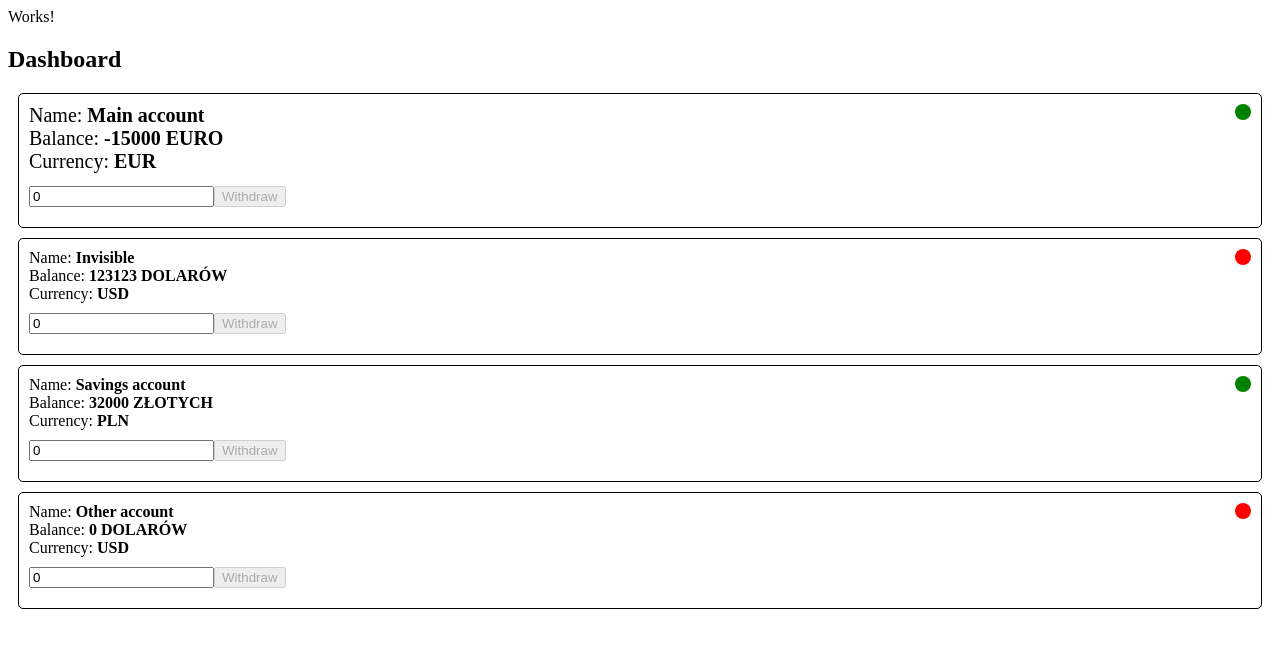
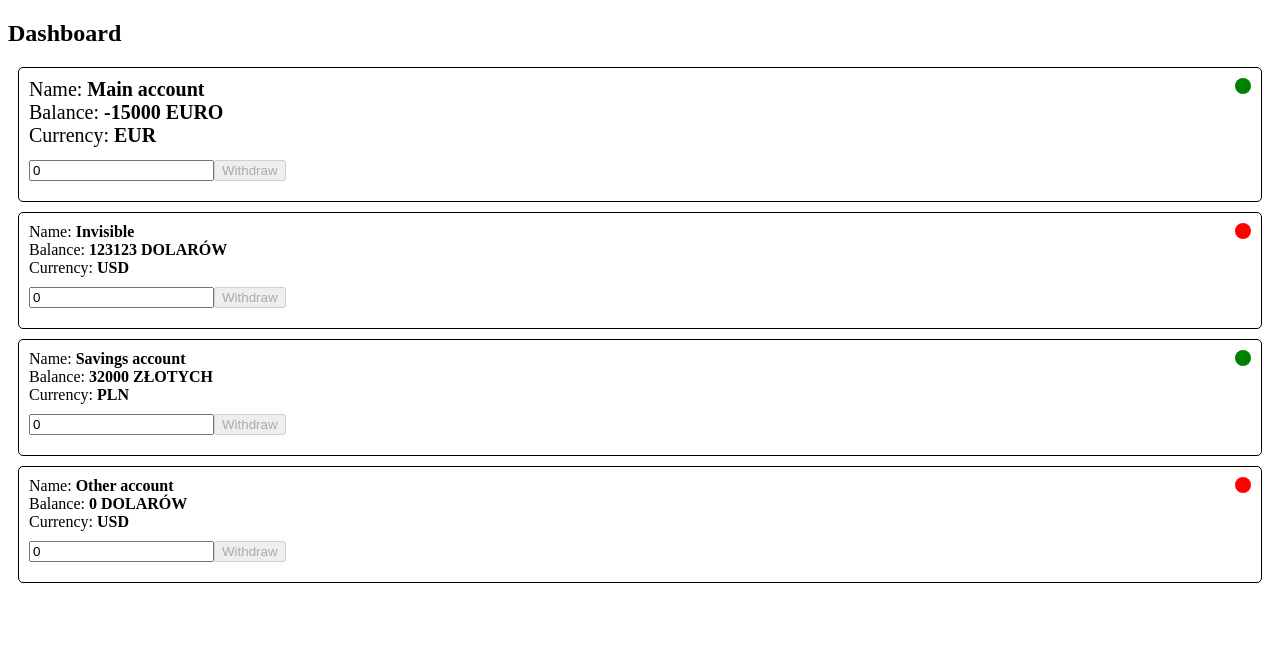
Before and after one commit to Endrjuuuu/myBankApp, an Angular app: page /dashboard in a window 1280 px wide. Shown: the top 648 px of the page. Built offline with nearby package versions, Linux system fonts and the light colour scheme.

Commit message:
refactor: remove DashboardComponent from app imports and clean up template

```diff
--- a/src/app/app.component.html
+++ b/src/app/app.component.html
@@ -1,3 +1 @@
-Works!
-
-<app-dashboard></app-dashboard>
+<router-outlet></router-outlet>
```
Also changed, not shown: src/app/app.component.ts (+3 -5 lines).
